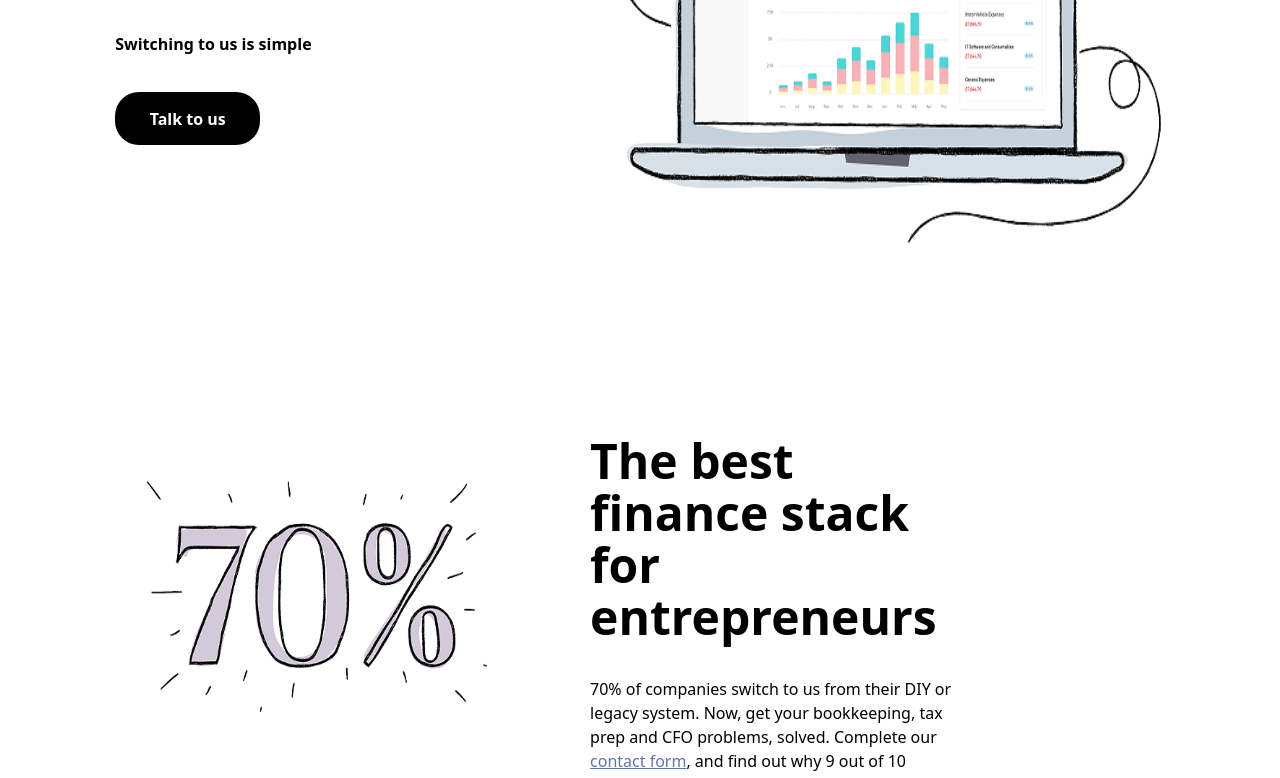
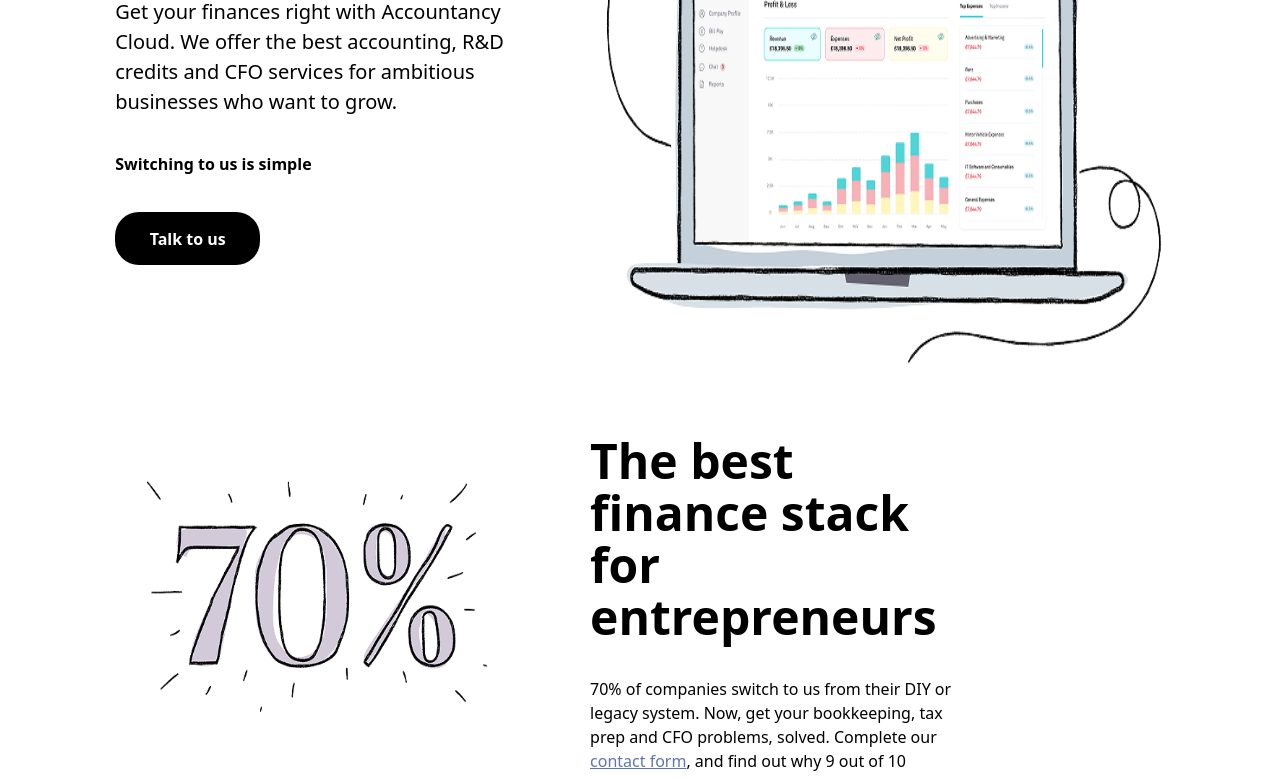
Before and after one commit to bunyodbek022/fontend-exam1, a website: page src/index.html in a window 1280 px wide. Shown: the part 404-1182 px from the top of the page. Drawn offline with Linux system fonts and the light colour scheme.

Commit message:
finished

```diff
--- a/src/index.html
+++ b/src/index.html
@@ -30,7 +30,7 @@
             </div>
             </div>
         </nav>
-        <section class="w-full h-[85%]   flex">
+        <section class="w-full h-[85%]   flex mt-30">
             <div class=" h-[90%] w-[45%] flex flex-col justify-center gap-[5%]">
                 <h1 class="font-bold text-7xl w-[90%] leading-16">Get your finances right</h1>
                 <p class="font-normal w-[90%] text-[20px]">Get your finances right with Accountancy Cloud. We offer the
```
Also changed, not shown: src/output.css.
